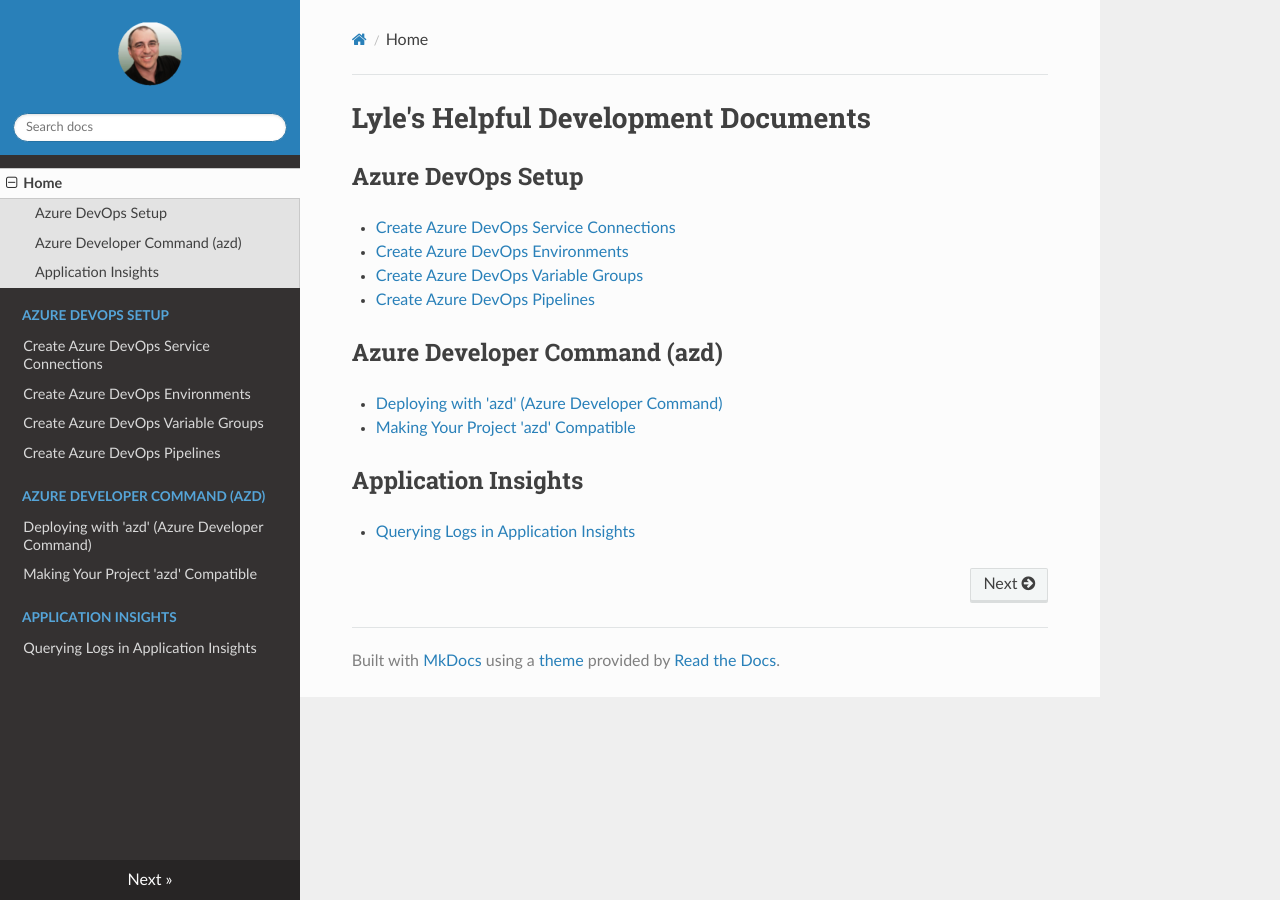
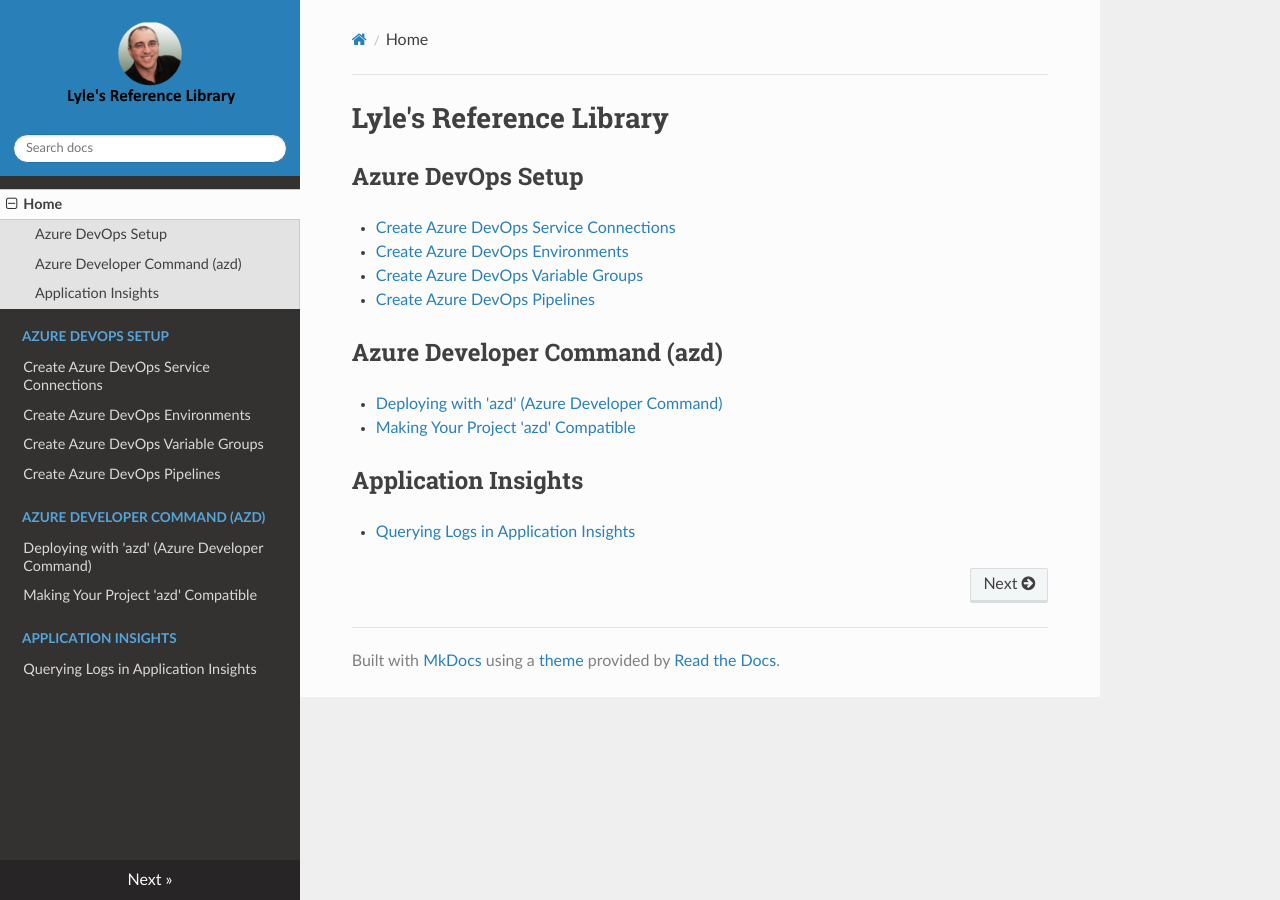
Before and after one commit to lluppesms/Docs, an MkDocs documentation site: the page built from docs/index.md, in a window 1280 px wide. Built offline with MkDocs 1.6.1, drawn with Linux system fonts in a browser that asks for light colours; nearby versions of some CDN libraries.

Commit message:
Update header

```diff
--- a/docs/index.md
+++ b/docs/index.md
@@ -1,4 +1,4 @@
-# Lyle's Helpful Development Documents
+# Lyle's Reference Library
 
 ## Azure DevOps Setup
 
--- a/mkdocs.yml
+++ b/mkdocs.yml
@@ -13,7 +13,7 @@
 #   FYI - To make that work with the gh-deploy command, you have to include
 #   a CNAME file in the docs folder, otherwise it removes the CNAME.
 
-site_name: Lyle's Docs
+site_name: Lyle's Reference Library
 site_url: https://lluppesms.github.io/Docs
 site_description: Helpful docs from Lyle
 site_author: Lyle Luppes
@@ -29,7 +29,7 @@ theme:
   palette:
     primary: black
     accent: blue
-  logo: assets/images/LyleIcon-64.png
+  logo: assets/images/LyleHeader.png
   favicon: assets/images/LyleIcon-64.png
   icon:
     repo: fontawesome/brands/github
```
Also changed, not shown: docs/assets/images/LyleHeader.png (added).
